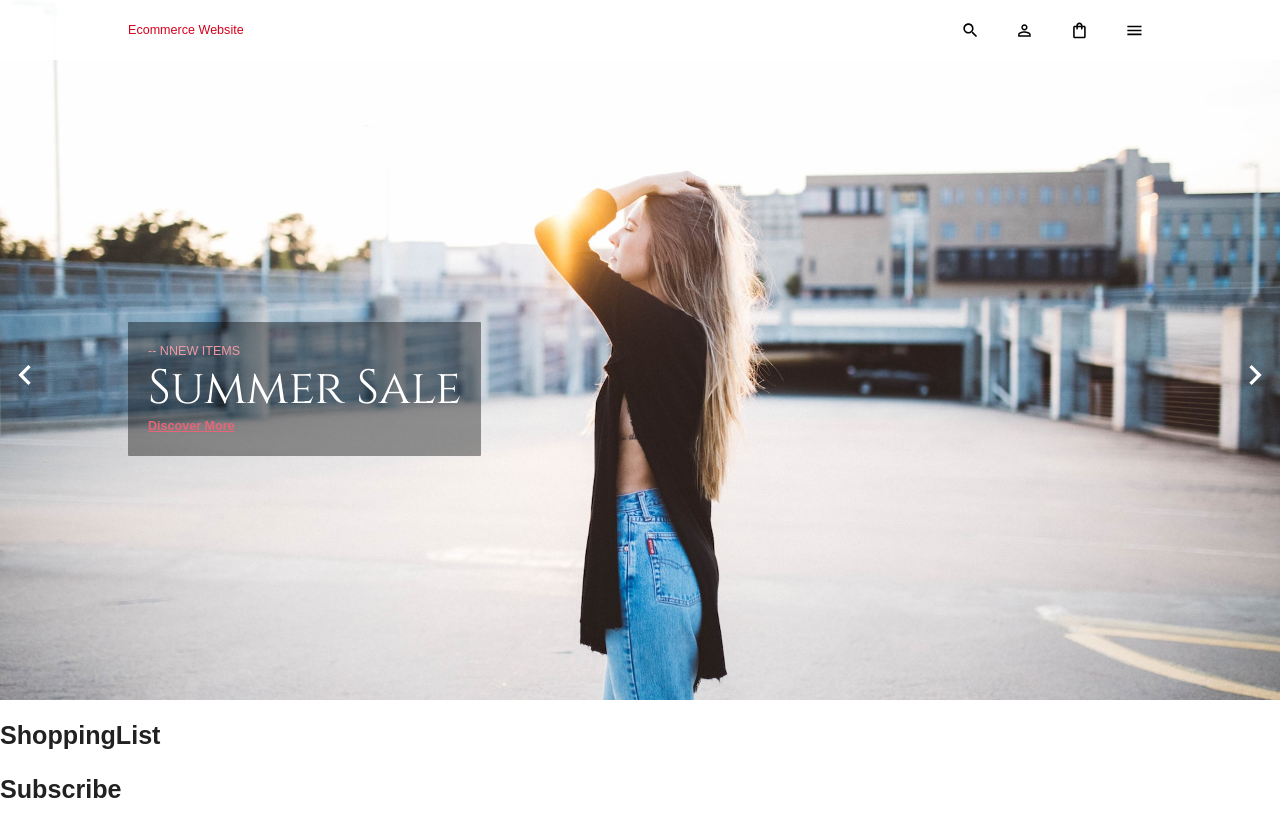
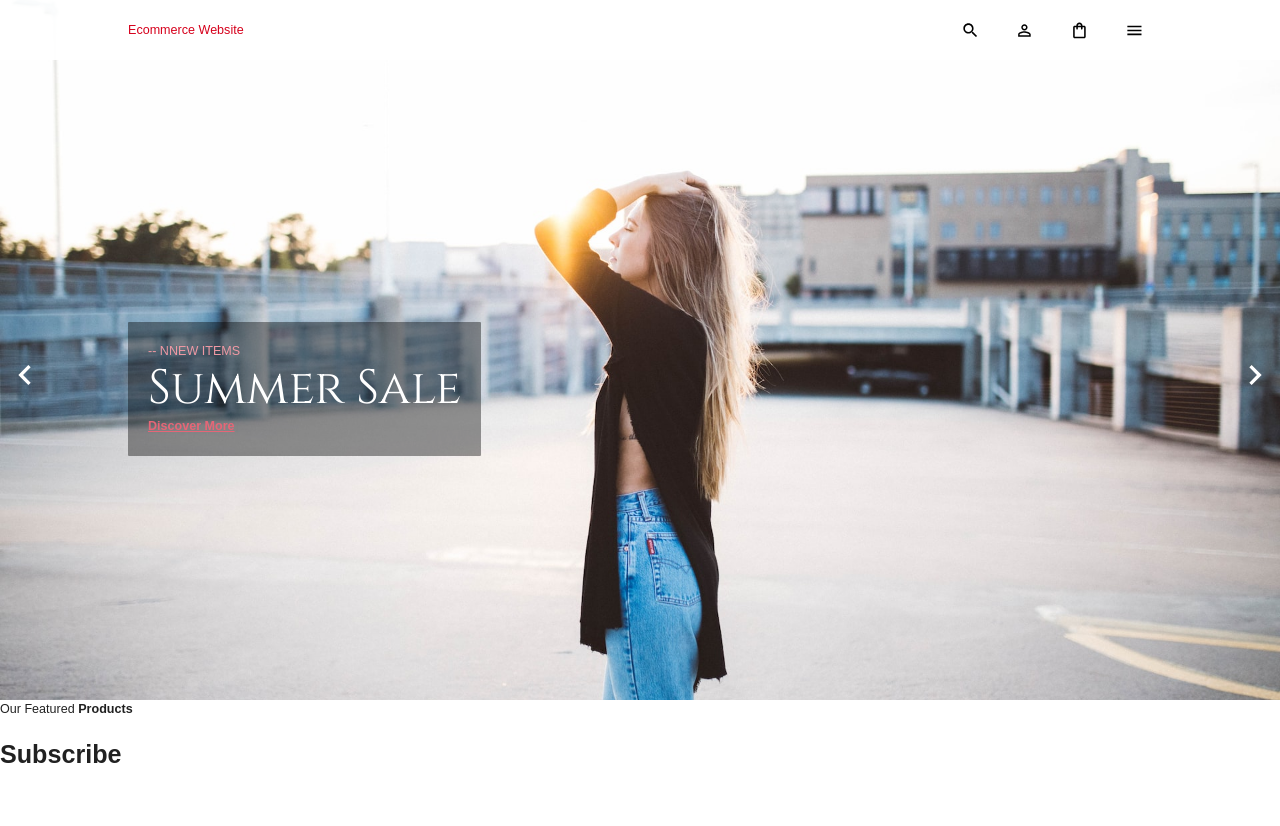
Before and after one commit to brosmar18/ecommerce-client, a React (Create React App) app: page / in a window 1280 px wide. After the commit the page ends 800 px from the top, so only its background shows below. Built offline with nearby package versions, Linux system fonts and the light colour scheme; no server answers; a web font is replaced by a local one.

Commit message:
Our Featured Products text section added

```diff
--- a/src/pages/Home/ShoppingList.jsx
+++ b/src/pages/Home/ShoppingList.jsx
@@ -44,9 +44,9 @@ const ShoppingList = () => {
 
 
   return (
-    <div>
-      <h1>ShoppingList</h1>
-    </div>
+    <Box>
+      <Typography>Our Featured <b>Products</b></Typography>
+    </Box>
   )
 }
 
```
